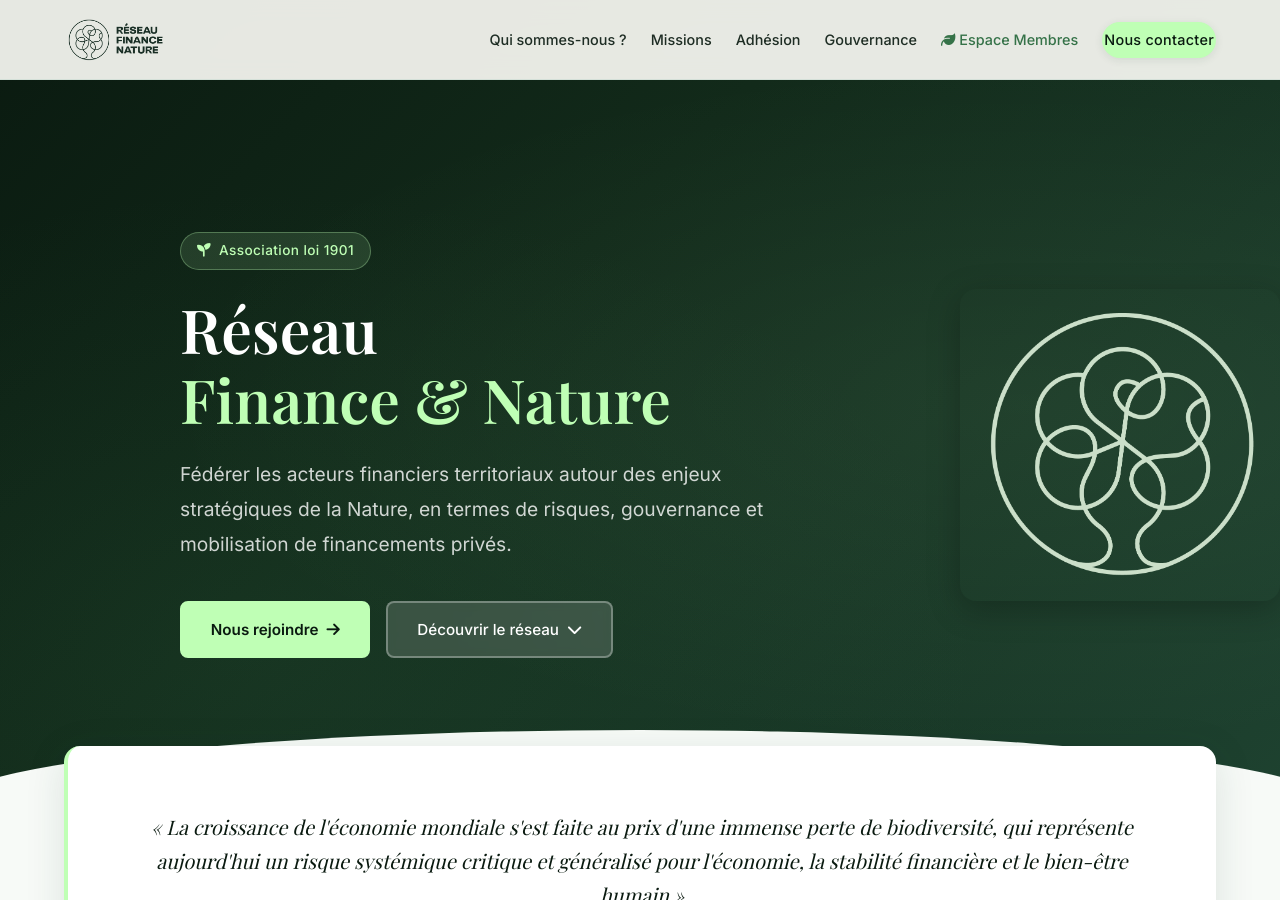
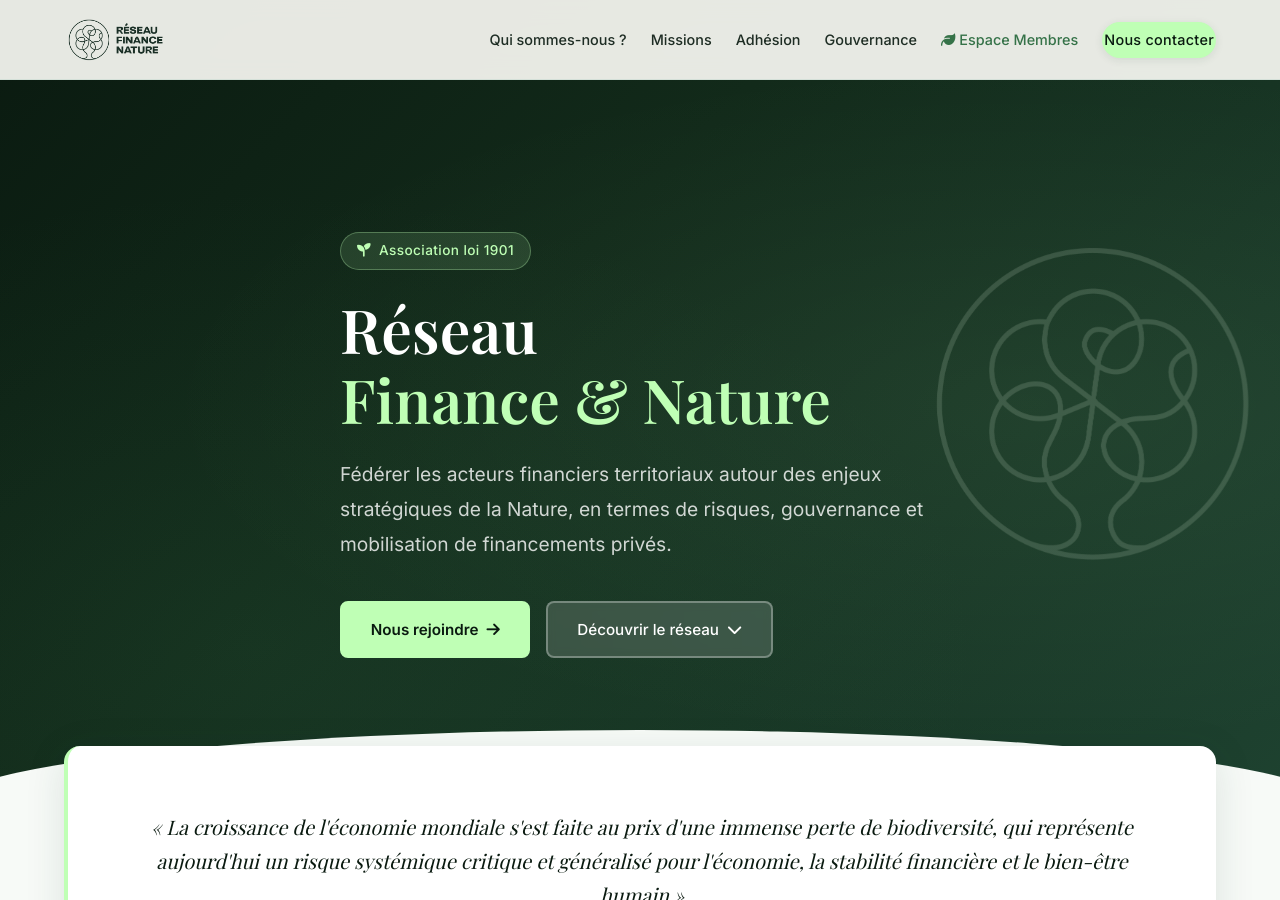
Before and after one commit to fabriceliut/reseau-finance-nature, a Jekyll site: the page built from index.html, in a window 1280 px wide and 900 px high. Built offline with Jekyll 4.4.1, drawn with Linux system fonts in a browser that asks for light colours.

Commit message:
Hero logo en background subtil + bouton nav plus aéré

```diff
--- a/_layouts/default.html
+++ b/_layouts/default.html
@@ -17,7 +17,7 @@
   <meta property="og:image:height" content="630">
 
   <!-- Preload critical assets -->
-  <link rel="preload" href="{{ '/assets/css/style.css' | relative_url }}?v=20260218" as="style">
+  <link rel="preload" href="{{ '/assets/css/style.css' | relative_url }}?v=20260218b" as="style">
   <link rel="preload" href="{{ '/assets/css/fontawesome-subset.css' | relative_url }}" as="style">
   <link rel="preload" href="https://cdnjs.cloudflare.com/ajax/libs/font-awesome/6.5.1/webfonts/fa-solid-900.woff2" as="font" type="font/woff2" crossorigin>
 
@@ -30,7 +30,7 @@
   <link rel="stylesheet" href="{{ '/assets/css/fontawesome-subset.css' | relative_url }}">
 
   <!-- Styles -->
-  <link rel="stylesheet" href="{{ '/assets/css/style.css' | relative_url }}?v=20260218">
+  <link rel="stylesheet" href="{{ '/assets/css/style.css' | relative_url }}?v=20260218b">
 
   {% seo %}
 </head>
--- a/assets/css/style.css
+++ b/assets/css/style.css
@@ -225,7 +225,7 @@
 }
 
 .btn-nav {
-  padding: 0.85rem 2.2rem;
+  padding: 0.85rem 2.8rem;
   background: var(--color-secondary);
   color: var(--color-primary-dark) !important;
   border-radius: 50px;
@@ -381,13 +381,7 @@
 }
 
 .hero .container {
-  display: -webkit-flex;
-  display: flex;
-  -webkit-align-items: center;
-  align-items: center;
-  -webkit-justify-content: space-between;
-  justify-content: space-between;
-  gap: var(--space-xl);
+  position: relative;
 }
 
 .hero-content {
@@ -440,21 +434,20 @@
 }
 
 .hero-visual {
-  position: relative;
-  z-index: 2;
-  flex: 0 0 auto;
-  width: 320px;
-  max-width: 35%;
-  display: flex;
-  align-items: center;
-  justify-content: center;
+  position: absolute;
+  right: 0;
+  top: 50%;
+  -webkit-transform: translateY(-50%);
+  transform: translateY(-50%);
+  width: 380px;
+  max-width: 40%;
+  z-index: 1;
+  opacity: 0.18;
 }
 
 .hero-logo-img {
   width: 100%;
   height: auto;
-  border-radius: var(--radius-lg);
-  box-shadow: 0 8px 32px rgba(0, 0, 0, 0.25);
   -webkit-transform: translateZ(0);
   transform: translateZ(0);
 }
@@ -1311,8 +1304,9 @@
   }
 
   .hero-visual {
-    max-width: 40%;
-    width: 260px;
+    max-width: 45%;
+    width: 320px;
+    opacity: 0.15;
   }
 
   .stats-bar {
@@ -1368,34 +1362,23 @@
     padding-bottom: var(--space-xl);
   }
 
-  .hero .container {
-    flex-direction: column;
-    text-align: center;
-  }
-
   .hero-content {
     padding: var(--space-xl) 0;
   }
 
   .hero-visual {
-    width: 200px;
-    max-width: 60%;
-    order: -1;
-    margin-bottom: var(--space-sm);
+    width: 220px;
+    max-width: 50%;
+    opacity: 0.12;
+    right: -1rem;
   }
 
   .hero-actions {
     flex-direction: column;
-    align-items: center;
   }
 
   .hero-actions .btn {
     justify-content: center;
-  }
-
-  .hero-text {
-    margin-left: auto;
-    margin-right: auto;
   }
 
   .section {
```
